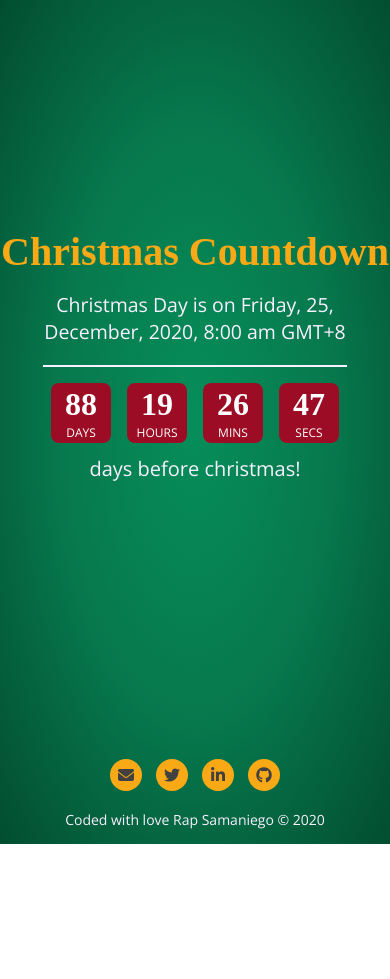
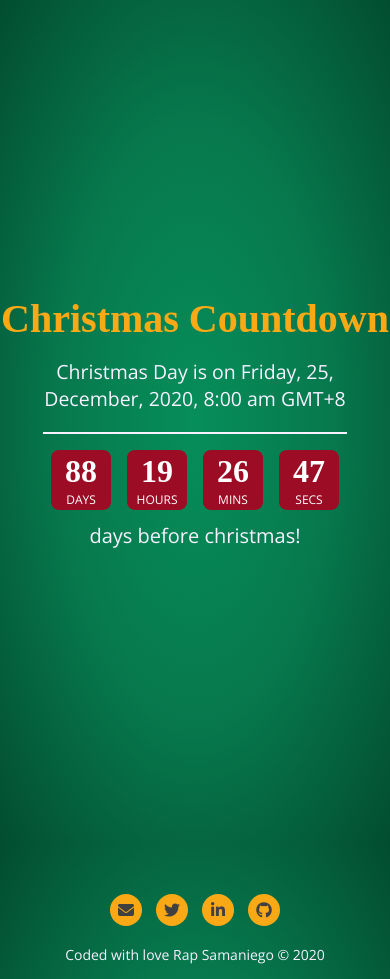
Before and after one commit to rapsamaniego27/christmas-countdown, a plain HTML site: page index.html in a window 390 px wide. Before the commit the page ends 844 px from the top, so only its background shows below. Drawn offline with nearby package versions, Linux system fonts and the light colour scheme.

Commit message:
adjusted footer

```diff
--- a/css/styles.css
+++ b/css/styles.css
@@ -137,3 +137,13 @@ em{
     font-size:0.75rem;
  }
 }
+
+@media only screen and (max-width:460px){
+  #wrapper{
+   height:100vh;
+ }
+
+ body{
+   display:block;
+ }
+}
--- a/index.html
+++ b/index.html
@@ -7,7 +7,7 @@
 
 <meta name="og:title" property="og:title" content="Christmas Countdown">
 <meta name="description" content="A dynamic Christmas Timer that counts down days before Christmas in the current year">
-<meta property="og:image" content="https://github.com/rapsamaniego27/christmas-countdown/blob/master/images/thumbnail.JPG?raw=true">
+<meta property="og:image" content="https://github.com/rapsamaniego27/christmas-countdown/blob/master/images/thumb.JPG?raw=true">
 <meta property="og:url" content="https://christmas-countdown27.netlify.app/">
 <link rel="shortcut icon" href="#">
 
```
Also changed, not shown: images/thumb.JPG (added), images/thumbnail.JPG (deleted).
